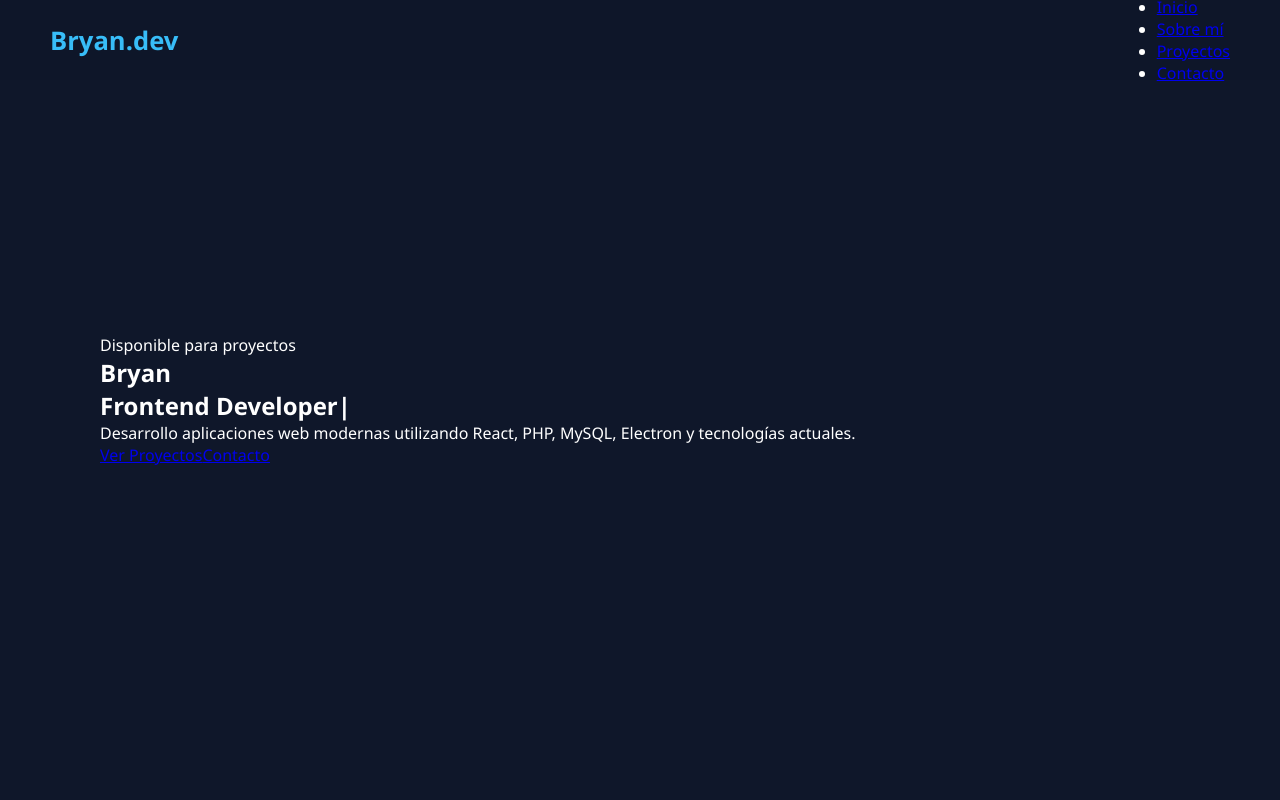
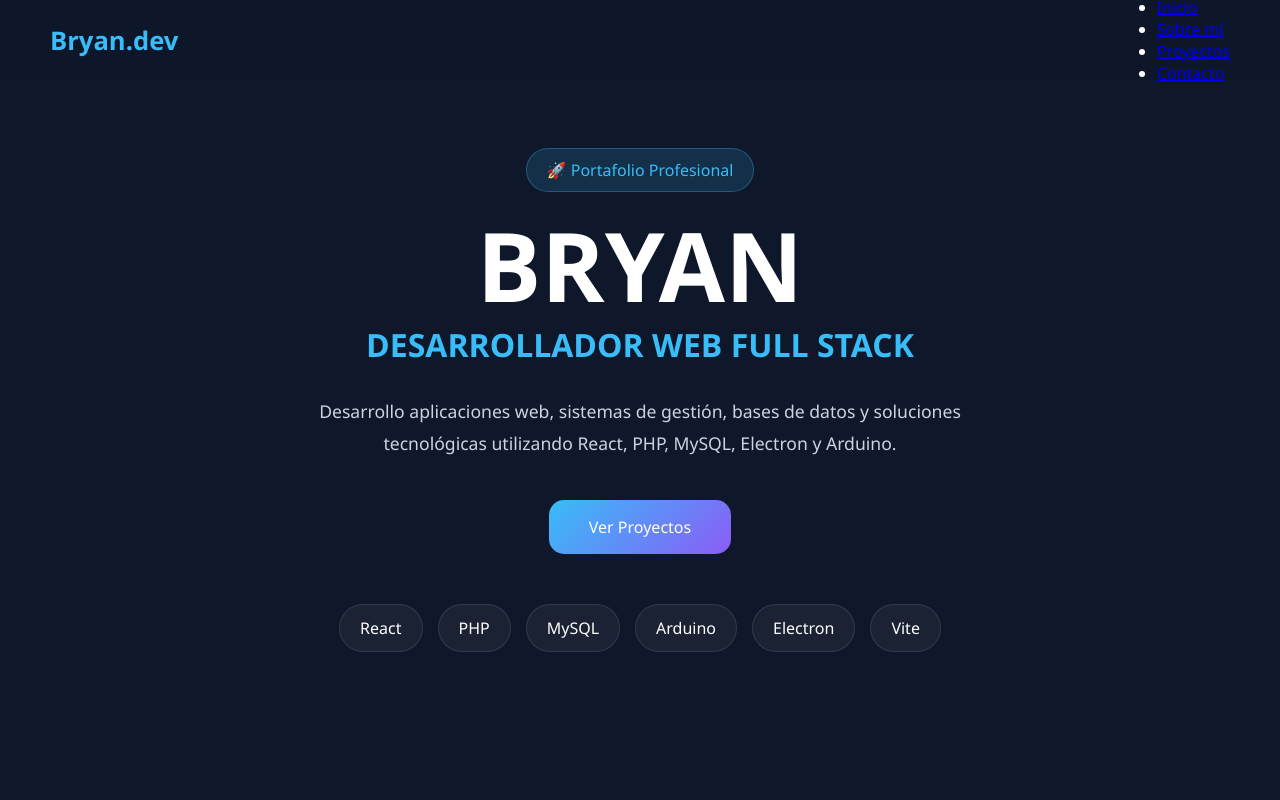
Before and after one commit to bryam-e/portafolio-bryan, a React (Vite) app: page / in a window 1280 px wide. Shown: the top 800 px of the page. Built offline with nearby package versions, Linux system fonts and the light colour scheme.

Commit message:
Nuevo Hero

```diff
--- a/src/App.css
+++ b/src/App.css
@@ -465,3 +465,148 @@ body{
     flex-direction:column;
   }
 }
+.hero{
+  min-height:100vh;
+
+  display:flex;
+  justify-content:center;
+  align-items:center;
+
+  text-align:center;
+
+  padding:120px 20px;
+}
+
+.hero-content{
+  max-width:900px;
+}
+
+.hero-badge{
+
+  display:inline-block;
+
+  padding:10px 20px;
+
+  border-radius:999px;
+
+  background:rgba(56,189,248,.15);
+
+  color:#38bdf8;
+
+  margin-bottom:25px;
+
+  border:1px solid rgba(56,189,248,.3);
+}
+
+.hero h1{
+
+  font-size:6rem;
+
+  line-height:1;
+
+  margin-bottom:10px;
+
+  font-weight:800;
+}
+
+.hero h2{
+
+  font-size:2rem;
+
+  color:#38bdf8;
+
+  margin-bottom:30px;
+}
+
+.hero p{
+
+  max-width:700px;
+
+  margin:auto;
+
+  line-height:1.8;
+
+  color:#cbd5e1;
+
+  font-size:1.1rem;
+}
+
+.hero-btn{
+
+  display:inline-block;
+
+  margin-top:40px;
+
+  padding:16px 40px;
+
+  border-radius:15px;
+
+  background:linear-gradient(
+    135deg,
+    #38bdf8,
+    #8b5cf6
+  );
+
+  color:white;
+
+  text-decoration:none;
+
+  transition:.3s;
+}
+
+.hero-btn:hover{
+
+  transform:translateY(-5px);
+
+  box-shadow:
+  0 10px 30px rgba(56,189,248,.3);
+}
+
+.hero-tech{
+
+  margin-top:50px;
+
+  display:flex;
+
+  flex-wrap:wrap;
+
+  justify-content:center;
+
+  gap:15px;
+}
+
+.hero-tech span{
+
+  padding:12px 20px;
+
+  border-radius:999px;
+
+  background:rgba(255,255,255,.05);
+
+  border:1px solid rgba(255,255,255,.1);
+
+  transition:.3s;
+}
+
+.hero-tech span:hover{
+
+  border-color:#38bdf8;
+
+  transform:translateY(-3px);
+}
+
+@media (max-width:768px){
+
+  .hero h1{
+    font-size:3.5rem;
+  }
+
+  .hero h2{
+    font-size:1.2rem;
+  }
+
+  .hero p{
+    font-size:1rem;
+  }
+
+}
--- a/src/components/Hero.jsx
+++ b/src/components/Hero.jsx
@@ -1,53 +1,52 @@
-import { TypeAnimation } from 'react-type-animation'
+import { motion } from "framer-motion";
 
 function Hero() {
   return (
-    <section id="inicio" className="hero">
-
+    <motion.section
+      id="inicio"
+      className="hero"
+      initial={{ opacity: 0 }}
+      animate={{ opacity: 1 }}
+      transition={{ duration: 1 }}
+    >
       <div className="hero-content">
 
         <span className="hero-badge">
-          Disponible para proyectos
+          🚀 Portafolio Profesional
         </span>
 
         <h1>
-          Bryan
+          BRYAN
         </h1>
 
-        <TypeAnimation
-          sequence={[
-            'Desarrollador Web',
-            2000,
-            'Frontend Developer',
-            2000,
-            'React Developer',
-            2000,
-          ]}
-          wrapper="h2"
-          repeat={Infinity}
-        />
+        <h2>
+          DESARROLLADOR WEB FULL STACK
+        </h2>
 
         <p>
-          Desarrollo aplicaciones web modernas utilizando
-          React, PHP, MySQL, Electron y tecnologías actuales.
+          Desarrollo aplicaciones web, sistemas de gestión,
+          bases de datos y soluciones tecnológicas utilizando
+          React, PHP, MySQL, Electron y Arduino.
         </p>
 
-        <div className="hero-buttons">
+        <a href="#proyectos" className="hero-btn">
+          Ver Proyectos
+        </a>
 
-          <a href="#proyectos">
-            Ver Proyectos
-          </a>
+        <div className="hero-tech">
 
-          <a href="#contacto">
-            Contacto
-          </a>
+          <span>React</span>
+          <span>PHP</span>
+          <span>MySQL</span>
+          <span>Arduino</span>
+          <span>Electron</span>
+          <span>Vite</span>
 
         </div>
 
       </div>
-
-    </section>
-  )
+    </motion.section>
+  );
 }
 
-export default Hero
+export default Hero;
```
